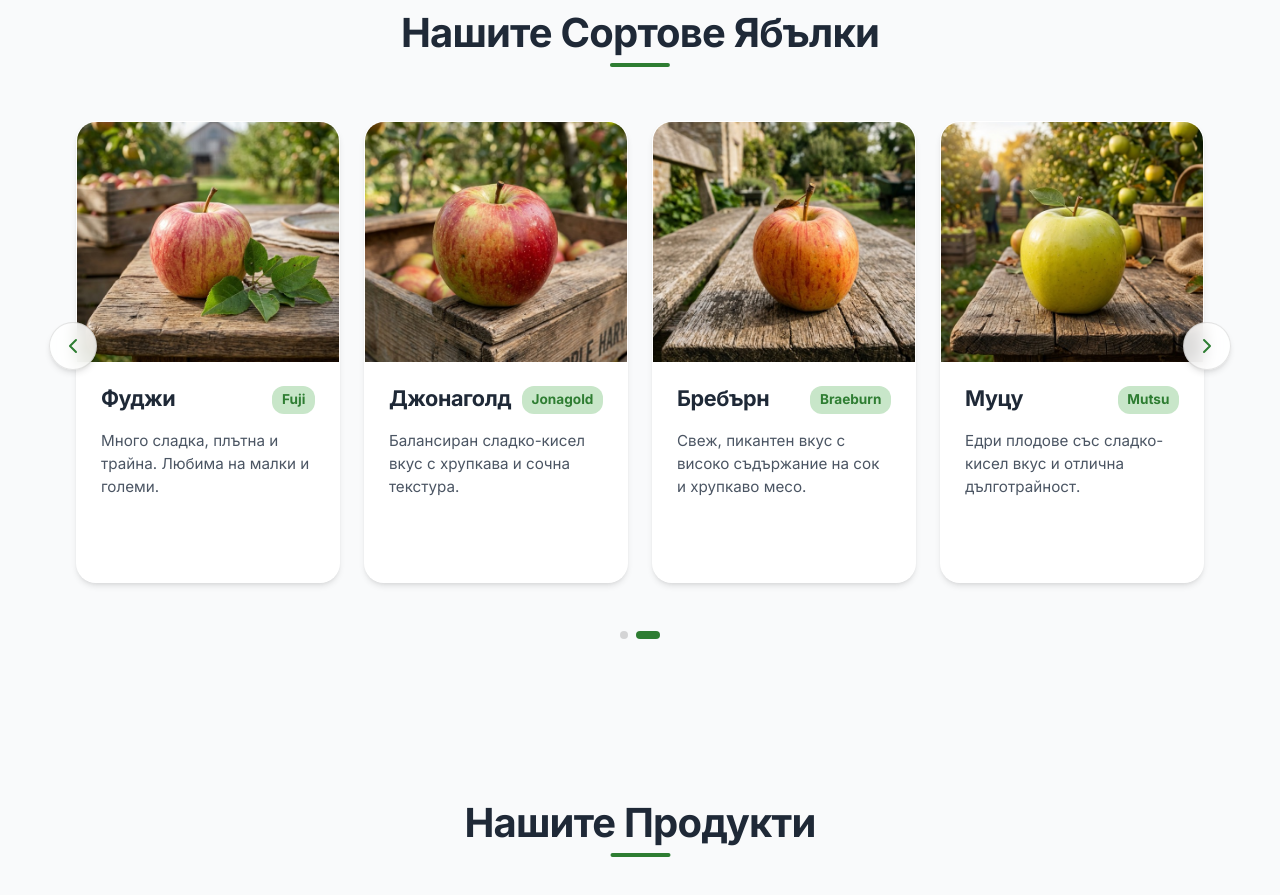
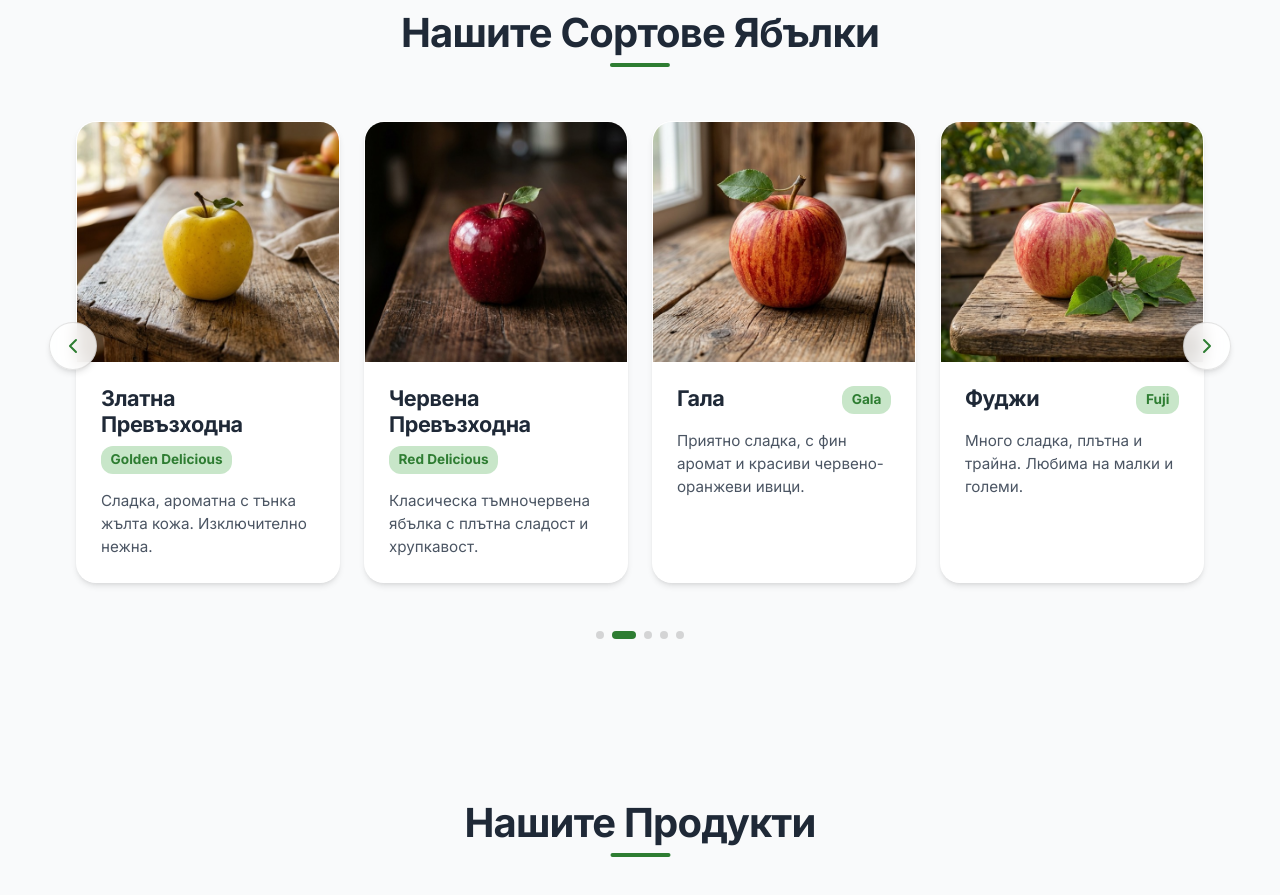
Before and after one commit to Drakhtar359/arsy, a Next.js app in the folder apps/web/: page / in a window 1280 px wide. Shown: the part 1740-2635 px from the top of the page. Built offline with nearby package versions, Linux system fonts and the light colour scheme.

Commit message:
feat: change slider to flat one-by-one cycling layout

```diff
--- a/apps/web/src/components/AppleSlider.js
+++ b/apps/web/src/components/AppleSlider.js
@@ -15,19 +15,19 @@ export default function AppleSlider() {
   const [touchStart, setTouchStart] = useState(null);
   const [touchEnd, setTouchEnd] = useState(null);
 
-  // Determine how many slides are visible per page based on viewport
+  // Determine how many slides are visible based on viewport
   useEffect(() => {
     const handleResize = () => {
       let slides = 1;
       if (window.innerWidth >= 1024) {
-        slides = 4; // 4 items per page on desktop
+        slides = 4; // 4 items visible on desktop
       } else if (window.innerWidth >= 640) {
-        slides = 2; // 2 items per page on tablet (results in 4 pages)
+        slides = 2; // 2 items visible on tablet
       }
       setVisibleSlides(slides);
 
-      const pageCount = Math.ceil(applesList.length / slides);
-      setCurrentIndex((prev) => Math.min(prev, Math.max(0, pageCount - 1)));
+      const maxIdx = applesList.length - slides;
+      setCurrentIndex((prev) => Math.min(prev, Math.max(0, maxIdx)));
     };
 
     handleResize();
@@ -35,28 +35,24 @@ export default function AppleSlider() {
     return () => window.removeEventListener("resize", handleResize);
   }, [applesList.length]);
 
-  // Group apples list into pages
-  const pages = [];
-  for (let i = 0; i < applesList.length; i += visibleSlides) {
-    pages.push(applesList.slice(i, i + visibleSlides));
-  }
+  const maxIndex = Math.max(0, applesList.length - visibleSlides);
 
-  // Auto-play cycling
+  // Auto-play cycling (one direction: forward/right)
   useEffect(() => {
-    if (!isPaused && pages.length > 0) {
+    if (!isPaused && applesList.length > 0) {
       const interval = setInterval(() => {
-        setCurrentIndex((prev) => (prev >= pages.length - 1 ? 0 : prev + 1));
+        setCurrentIndex((prev) => (prev >= maxIndex ? 0 : prev + 1));
       }, 4000);
       return () => clearInterval(interval);
     }
-  }, [isPaused, pages.length]);
+  }, [isPaused, maxIndex, applesList.length]);
 
   const handlePrev = () => {
-    setCurrentIndex((prev) => (prev === 0 ? pages.length - 1 : prev - 1));
+    setCurrentIndex((prev) => (prev === 0 ? maxIndex : prev - 1));
   };
 
   const handleNext = () => {
-    setCurrentIndex((prev) => (prev === pages.length - 1 ? 0 : prev + 1));
+    setCurrentIndex((prev) => (prev >= maxIndex ? 0 : prev + 1));
   };
 
   const handleTouchStart = (e) => {
@@ -84,7 +80,7 @@ export default function AppleSlider() {
     setTouchEnd(null);
   };
 
-  if (!applesList || applesList.length === 0 || pages.length === 0) return null;
+  if (!applesList || applesList.length === 0) return null;
 
   return (
     <section id="apples" className="section container" style={styles.section}>
@@ -111,26 +107,16 @@ export default function AppleSlider() {
           <div
             style={{
               ...styles.track,
-              transform: `translateX(-${currentIndex * (100 / pages.length)}%)`,
-              width: `${pages.length * 100}%`
+              transform: `translateX(-${currentIndex * (100 / applesList.length)}%)`,
+              width: `${(applesList.length / visibleSlides) * 100}%`
             }}
             className="slider-track"
           >
-            {pages.map((pageItems, pageIndex) => (
-              <div
-                key={pageIndex}
-                style={{
-                  display: 'flex',
-                  width: `${100 / pages.length}%`,
-                  flexShrink: 0
-                }}
-                className="slider-page"
-              >
-                {pageItems.map((apple, index) => (
+            {applesList.map((apple, index) => (
               <div
                 key={index}
                 style={{
-                      width: `${100 / visibleSlides}%`,
+                  width: `${100 / applesList.length}%`,
                   padding: '0 0.75rem',
                   flexShrink: 0
                 }}
@@ -157,13 +143,11 @@ export default function AppleSlider() {
               </div>
             ))}
           </div>
-            ))}
-          </div>
         </div>
 
         {/* Dot Indicators */}
         <div style={styles.dotsContainer}>
-          {Array.from({ length: pages.length }).map((_, index) => (
+          {Array.from({ length: maxIndex + 1 }).map((_, index) => (
             <button
               key={index}
               onClick={() => setCurrentIndex(index)}
@@ -216,7 +200,7 @@ const styles = {
     transition: 'var(--transition-normal)',
     backgroundColor: 'var(--color-bg-card)',
     border: '1px solid rgba(255,255,255,0.4)',
-    minHeight: '450px'
+    minHeight: '380px' // Reduced height slightly since metadata is gone
   },
   imageContainer: { position: 'relative', width: '100%', height: '240px', overflow: 'hidden' },
   cardContent: { padding: '1.5rem', display: 'flex', flexDirection: 'column', gap: '1rem', flexGrow: 1 },
@@ -224,10 +208,6 @@ const styles = {
   cardTitle: { fontSize: '1.35rem', color: 'var(--color-text-main)', marginBottom: 0, fontWeight: '700' },
   varietyType: { fontSize: '0.85rem', color: 'var(--color-primary)', fontWeight: 'bold', padding: '0.2rem 0.6rem', backgroundColor: 'var(--color-primary-light)', borderRadius: '12px' },
   cardDesc: { fontSize: '0.95rem', color: 'var(--color-text-muted)', lineHeight: '1.5', flexGrow: 1, margin: 0 },
-  cardMeta: { display: 'flex', gap: '1.5rem', borderTop: '1px solid rgba(0,0,0,0.06)', paddingTop: '1rem', marginTop: 'auto' },
-  metaItem: { display: 'flex', flexDirection: 'column', gap: '0.15rem' },
-  metaLabel: { fontSize: '0.8rem', color: 'var(--color-text-muted)', textTransform: 'uppercase', letterSpacing: '0.05em' },
-  metaValue: { fontSize: '0.95rem', color: 'var(--color-text-main)', fontWeight: '600' },
   dotsContainer: { display: 'flex', gap: '0.5rem', marginTop: '2rem', justifyContent: 'center' },
   dot: {
     height: '8px',
```
Lines whose indentation alone changed are shown as unchanged.
